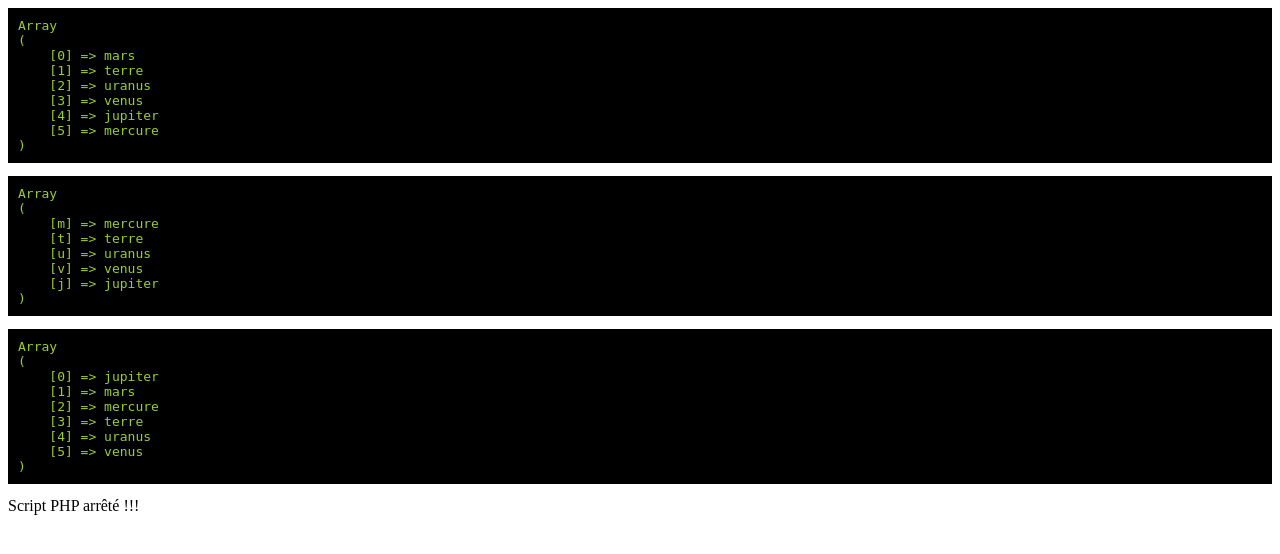
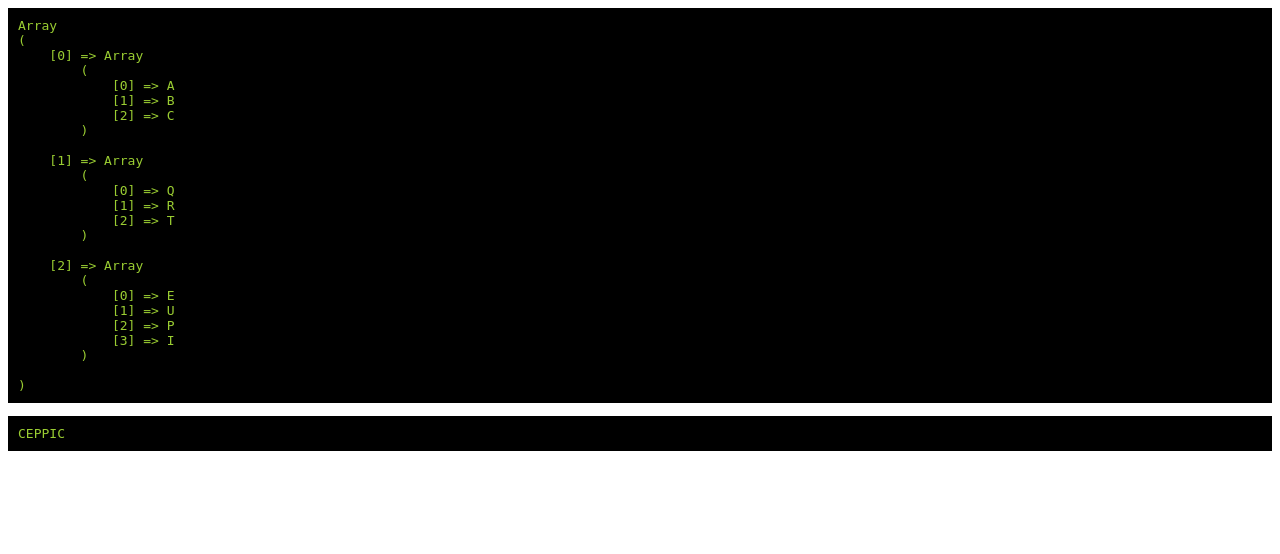
Before and after one commit to Ophelie-Ef/php.old, a PHP site: page / in a window 1280 px wide. Shown: the top 554 px of the page. Run offline with PHP 8.4, Linux system fonts and the light colour scheme.

Commit message:
Exerxcice avant correction

```diff
--- a/index.php
+++ b/index.php
@@ -47,30 +47,44 @@ $titre = 'Tableaux PHP';
 
 // dd($fruits2); //explode crée un tableau indexé à partir d'une chaîne de carctères ( scinde une chaîne de caractères en segments )
 
-$planetes = ['mars','terre','uranus','venus','jupiter','mercure'];
+// $planetes = ['mars','terre','uranus','venus','jupiter','mercure'];
 
-$planetes2 =[
-    "m"=> 'mars',
-    't'=> 'terre',
-    'u'=> 'uranus',
-    'v'=> 'venus',
-    'j'=> 'jupiter',
-    'm'=> 'mercure'
-];
+// $planetes2 =[
+//     "m"=> 'mars',
+//     't'=> 'terre',
+//     'u'=> 'uranus',
+//     'v'=> 'venus',
+//     'j'=> 'jupiter',
+//     'n'=> 'mercure'
+// ];
 
-dbug($planetes);
-dbug($planetes2);
+// // dbug($planetes);
+// // dbug($planetes2);
 
-/*
-sort
-asort
-rsot
-ksort
-arsort
-krsort
-*/
+// /*
+// sort
+// asort
+// rsot
+// ksort
+// arsort
+// krsort
+// */
 
-sort($planetes);
-dd($planetes);
+// asort($planetes2);
+// dd($planetes2);
+
+$tab = [];
+$tab[] = ['A', 'B', 'C'];
+$tab[] = ['Q','R','T'];
+$tab[] = ['E','U','P','I'];
+
+dbug($tab);
+
+$motab = [];
+$motab = [$tab[0][2], $tab[2][0], $tab[2][2], $tab[2][2], $tab[2][3], $tab[0][2]];
+
+$mot= implode("",$motab);
+
+dbug($mot);
 
 // require './index.vue.php';
```
Also changed, not shown: index.vue.php (line endings or trailing spaces).
